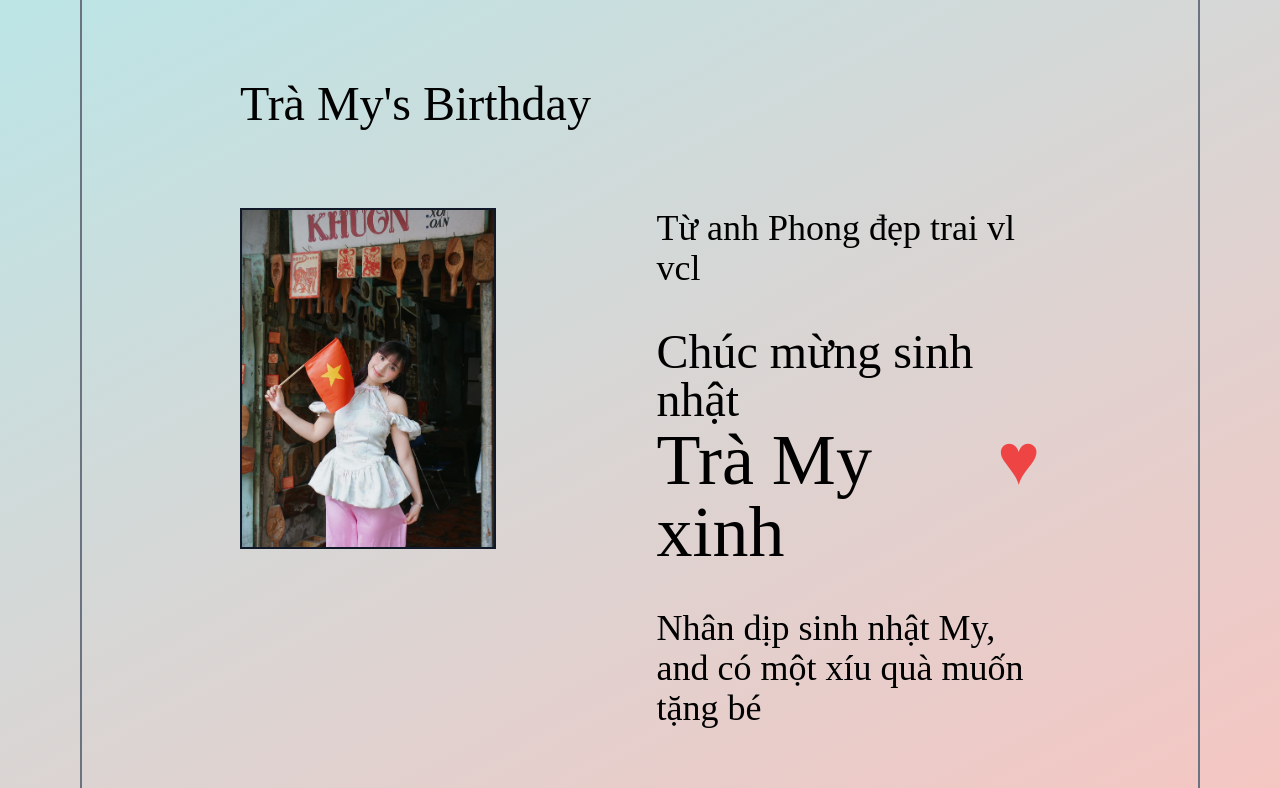
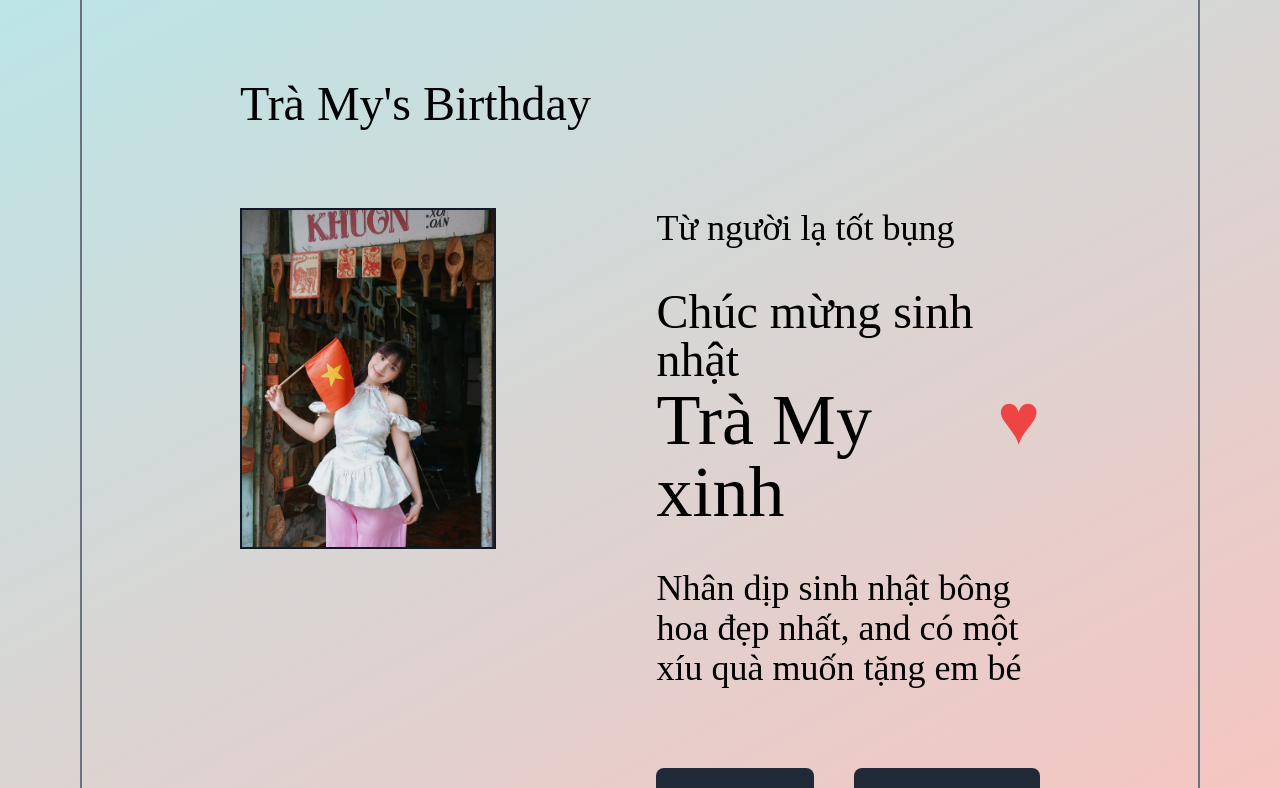
Before and after one commit to MykeDuong/chamiing-birthday, a Next.js app: page / in a window 1280 px wide. Shown: the top 788 px of the page. Built offline with nearby package versions, Linux system fonts and the light colour scheme.

Commit message:
Update home.tsx

```diff
--- a/src/components/home.tsx
+++ b/src/components/home.tsx
@@ -32,7 +32,7 @@ const Home = ({ toLetter, toAddress }: Props) => {
           className={`w-[60%]`}
         >
           <p className={`text-4xl`}>
-            Từ anh Phong đẹp trai vl vcl
+            Từ người lạ tốt bụng
           </p>
           <h1 className={`text-5xl pt-10`}>
             Chúc mừng sinh nhật
@@ -45,7 +45,7 @@ const Home = ({ toLetter, toAddress }: Props) => {
               &hearts;
             </h1>
           </div>
-          <p className={`text-4xl pt-10`}>Nhân dịp sinh nhật My, and có một xíu quà muốn tặng bé</p>
+          <p className={`text-4xl pt-10`}>Nhân dịp sinh nhật bông hoa đẹp nhất, and có một xíu quà muốn tặng em bé</p>
           <div className={`h-20`} />
           <div className={`flex flex-row gap-10`}>
             <button className={`px-10 py-4 bg-gray-800 text-white text-4xl rounded-lg`} onClickCapture={toLetter}>
```
